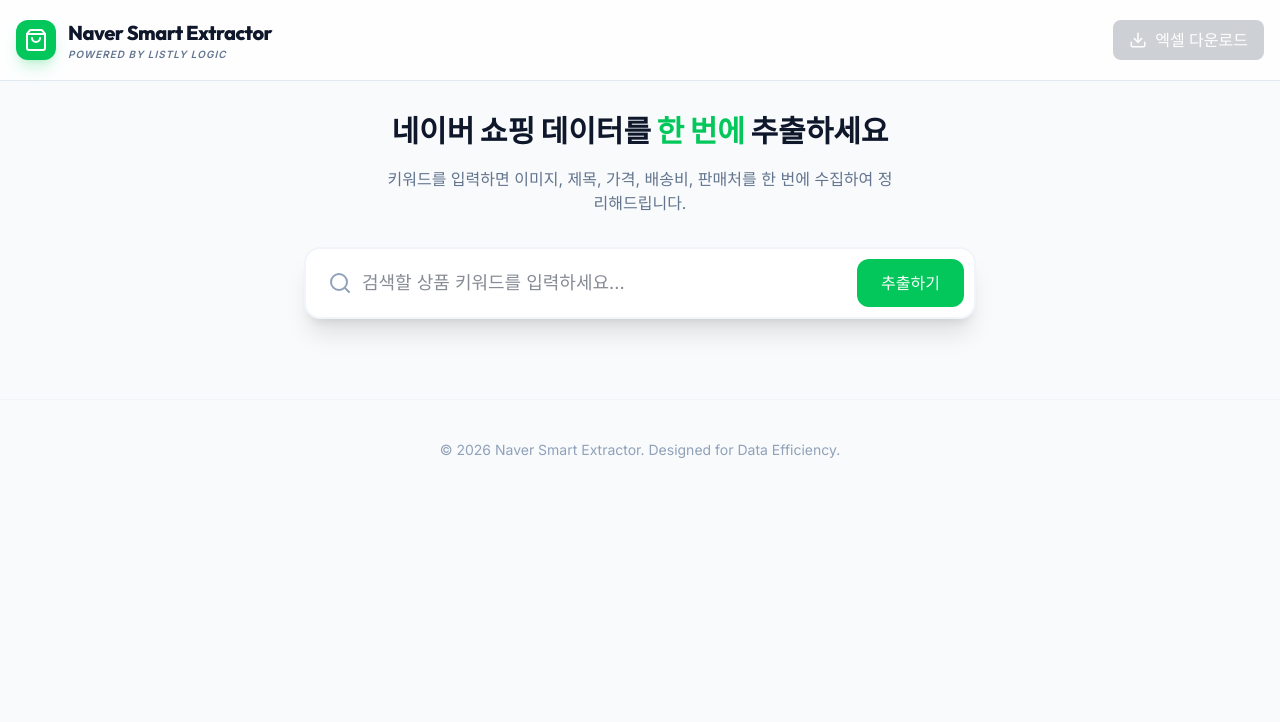
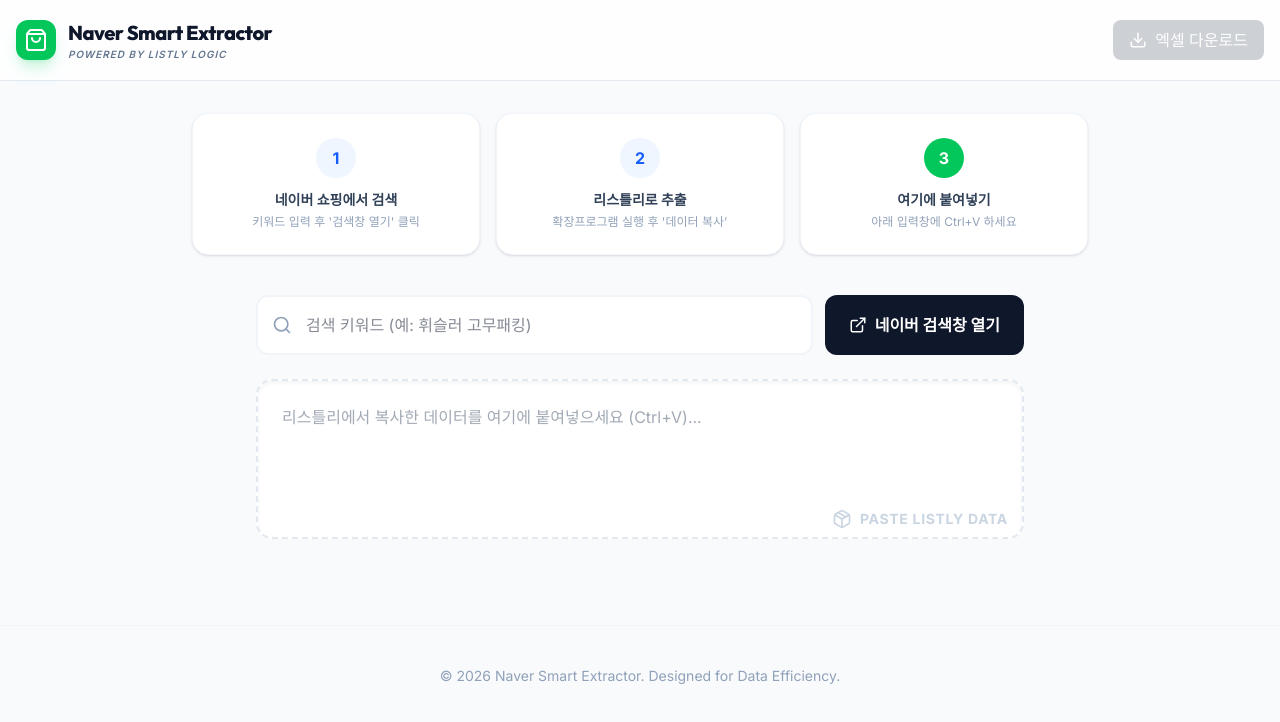
Before and after one commit to kisung6943-blip/crawling, a React (Vite) app: page / in a window 1280 px wide. Shown: the top 722 px of the page. Built offline with nearby package versions, Linux system fonts and the light colour scheme.

Commit message:
Update UI to support Listly data paste mode

```diff
--- a/src/App.tsx
+++ b/src/App.tsx
@@ -17,23 +17,71 @@ export default function App() {
   const [isLoading, setIsLoading] = useState(false);
   const [error, setError] = useState<string | null>(null);
 
-  const handleSearch = async (e: React.FormEvent) => {
-    e.preventDefault();
-    if (!keyword.trim()) return;
+  const handlePaste = (e: React.ChangeEvent<HTMLTextAreaElement>) => {
+    const value = e.target.value;
+    if (!value.trim()) return;
 
-    setIsLoading(true);
+    try {
+      // Try parsing as JSON first (Listly JSON export)
+      let parsedData: any[] = [];
+
+      if (value.startsWith('[') || value.startsWith('{')) {
+        parsedData = JSON.parse(value);
+        if (!Array.isArray(parsedData) && typeof parsedData === 'object') {
+          // Sometimes it's { data: [...] }
+          parsedData = (parsedData as any).data || Object.values(parsedData)[0];
+        }
+      } else {
+        // Fallback: Try parsing as Tab-separated (when copying table directly)
+        const lines = value.split('\n');
+        const headers = lines[0].split('\t');
+        parsedData = lines.slice(1).map(line => {
+          const cells = line.split('\t');
+          const obj: any = {};
+          headers.forEach((h, i) => { obj[h] = cells[i]; });
+          return obj;
+        });
+      }
+
+      // Map Listly columns to our Product structure
+      // Listly columns are often named by their header text
+      const mappedProducts: Product[] = parsedData.map((item: any, idx: number) => {
+        // Find keys that might represent our fields
+        const keys = Object.keys(item);
+        const findValue = (regex: RegExp) => {
+          const key = keys.find(k => regex.test(k));
+          return key ? item[key] : "";
+        };
+
+        return {
+          id: idx,
+          image: findValue(/이미지|사진|image|thumb/i),
+          title: findValue(/제목|상품명|title|name/i),
+          price: findValue(/가격|price/i),
+          shipping: findValue(/배송|택배|shipping/i) || "정보없음",
+          mall: findValue(/판매처|스토어|mall|seller/i) || "네이버페이"
+        };
+      }).filter(p => p.title && p.price);
+
+      if (mappedProducts.length > 0) {
+        setResults(mappedProducts);
         setError(null);
-    try {
-      const response = await fetch(`/api/scrape?q=${encodeURIComponent(keyword)}`);
-      const data = await response.json();
-      if (data.error) throw new Error(data.error);
-      setResults(data.results || []);
+      } else {
+        setError("데이터 형식이 올바르지 않거나 유효한 상품 정보를 찾을 수 없습니다.");
+      }
     } catch (err) {
-      setError('데이터를 가져오는 중 오류가 발생했습니다. 잠시 후 다시 시도해주세요.');
-      console.error(err);
-    } finally {
-      setIsLoading(false);
+      console.error("Paste error:", err);
+      setError("데이터를 분석하는 중 오류가 발생했습니다. 리스틀리에서 '복사'를 제대로 하셨는지 확인해 주세요.");
     }
+  };
+
+  const openNaver = () => {
+    if (!keyword.trim()) {
+      alert("먼저 검색 키워드를 입력해 주세요.");
+      return;
+    }
+    const url = `https://search.shopping.naver.com/search/all?query=${encodeURIComponent(keyword)}`;
+    window.open(url, '_blank');
   };
 
   const exportToCSV = () => {
@@ -41,7 +89,7 @@ export default function App() {
 
     const headers = ['제목', '가격', '배송비', '판매점', '이미지URL'];
     const rows = results.map(p => [
-      `"${p.title.replace(/"/g, '""')}"`,
+      `"${String(p.title).replace(/"/g, '""')}"`,
       p.price,
       p.shipping,
       p.mall,
@@ -53,7 +101,7 @@ export default function App() {
     const url = URL.createObjectURL(blob);
     const link = document.createElement("a");
     link.setAttribute("href", url);
-    link.setAttribute("download", `naver_extract_${keyword}.csv`);
+    link.setAttribute("download", `naver_listly_${keyword || 'data'}.csv`);
     document.body.appendChild(link);
     link.click();
     document.body.removeChild(link);
@@ -86,33 +134,61 @@ export default function App() {
       </header>
 
       <main className="max-w-7xl mx-auto px-4 mt-8">
-        {/* Search Section */}
+        {/* How to use Guide */}
+        <section className="mb-10">
+          <div className="grid grid-cols-1 md:grid-cols-3 gap-4 max-w-4xl mx-auto">
+            <div className="bg-white p-6 rounded-2xl border border-slate-100 shadow-sm flex flex-col items-center text-center">
+              <div className="w-10 h-10 bg-blue-50 text-blue-600 rounded-full flex items-center justify-center font-bold mb-3">1</div>
+              <p className="text-sm font-bold text-slate-700">네이버 쇼핑에서 검색</p>
+              <p className="text-xs text-slate-400 mt-1">키워드 입력 후 '검색창 열기' 클릭</p>
+            </div>
+            <div className="bg-white p-6 rounded-2xl border border-slate-100 shadow-sm flex flex-col items-center text-center">
+              <div className="w-10 h-10 bg-blue-50 text-blue-600 rounded-full flex items-center justify-center font-bold mb-3">2</div>
+              <p className="text-sm font-bold text-slate-700">리스틀리로 추출</p>
+              <p className="text-xs text-slate-400 mt-1">확장프로그램 실행 후 '데이터 복사'</p>
+            </div>
+            <div className="bg-white p-6 rounded-2xl border border-slate-100 shadow-sm flex flex-col items-center text-center">
+              <div className="w-10 h-10 bg-[#03c75a] text-white rounded-full flex items-center justify-center font-bold mb-3">3</div>
+              <p className="text-sm font-bold text-slate-700">여기에 붙여넣기</p>
+              <p className="text-xs text-slate-400 mt-1">아래 입력창에 Ctrl+V 하세요</p>
+            </div>
+          </div>
+        </section>
+
+        {/* Action Section */}
         <section className="mb-12">
-          <div className="max-w-2xl mx-auto text-center">
-            <h2 className="text-3xl font-display font-extrabold mb-4 text-slate-900 leading-tight">
-              네이버 쇼핑 데이터를 <span className="text-[#03c75a]">한 번에</span> 추출하세요
-            </h2>
-            <p className="text-slate-500 mb-8 max-w-lg mx-auto">
-              키워드를 입력하면 이미지, 제목, 가격, 배송비, 판매처를 한 번에 수집하여 정리해드립니다.
-            </p>
-
-            <form onSubmit={handleSearch} className="relative group">
+          <div className="max-w-3xl mx-auto">
+            <div className="flex flex-col sm:flex-row gap-3 mb-6">
+              <div className="relative flex-1">
                 <input
                   type="text"
                   value={keyword}
                   onChange={(e) => setKeyword(e.target.value)}
-                placeholder="검색할 상품 키워드를 입력하세요..."
-                className="w-full pl-14 pr-32 py-5 bg-white rounded-2xl border-2 border-slate-100 shadow-xl focus:border-[#03c75a] focus:ring-4 focus:ring-green-500/5 outline-none transition-all text-lg"
+                  placeholder="검색 키워드 (예: 휘슬러 고무패킹)"
+                  className="w-full pl-12 pr-4 py-4 bg-white rounded-xl border-2 border-slate-100 outline-none focus:border-[#03c75a] transition-all"
                 />
-              <Search className="absolute left-6 top-1/2 -translate-y-1/2 text-slate-400 group-focus-within:text-[#03c75a] transition-colors" size={24} />
+                <Search className="absolute left-4 top-1/2 -translate-y-1/2 text-slate-400" size={20} />
+              </div>
               <button
-                type="submit"
-                disabled={isLoading}
-                className="absolute right-3 top-1/2 -translate-y-1/2 naver-btn h-12 flex items-center justify-center min-w-[100px]"
+                onClick={openNaver}
+                className="px-6 py-4 bg-slate-900 text-white rounded-xl font-bold hover:bg-slate-800 transition-colors flex items-center justify-center gap-2"
               >
-                {isLoading ? <Loader2 className="animate-spin" /> : '추출하기'}
+                <ExternalLink size={18} />
+                네이버 검색창 열기
               </button>
-            </form>
+            </div>
+
+            <div className="relative group">
+              <textarea
+                onChange={handlePaste}
+                placeholder="리스틀리에서 복사한 데이터를 여기에 붙여넣으세요 (Ctrl+V)..."
+                className="w-full h-40 p-6 bg-white rounded-2xl border-2 border-dashed border-slate-200 shadow-inner focus:border-[#03c75a] focus:ring-4 focus:ring-green-500/5 outline-none transition-all resize-none text-slate-600"
+              />
+              <div className="absolute right-4 bottom-4 flex items-center gap-2 text-slate-300 group-focus-within:text-[#03c75a] transition-colors pointer-events-none">
+                <Package size={20} />
+                <span className="text-sm font-bold uppercase tracking-wider">Paste Listly Data</span>
+              </div>
+            </div>
           </div>
         </section>
 
```
Lines whose indentation alone changed are shown as unchanged.
